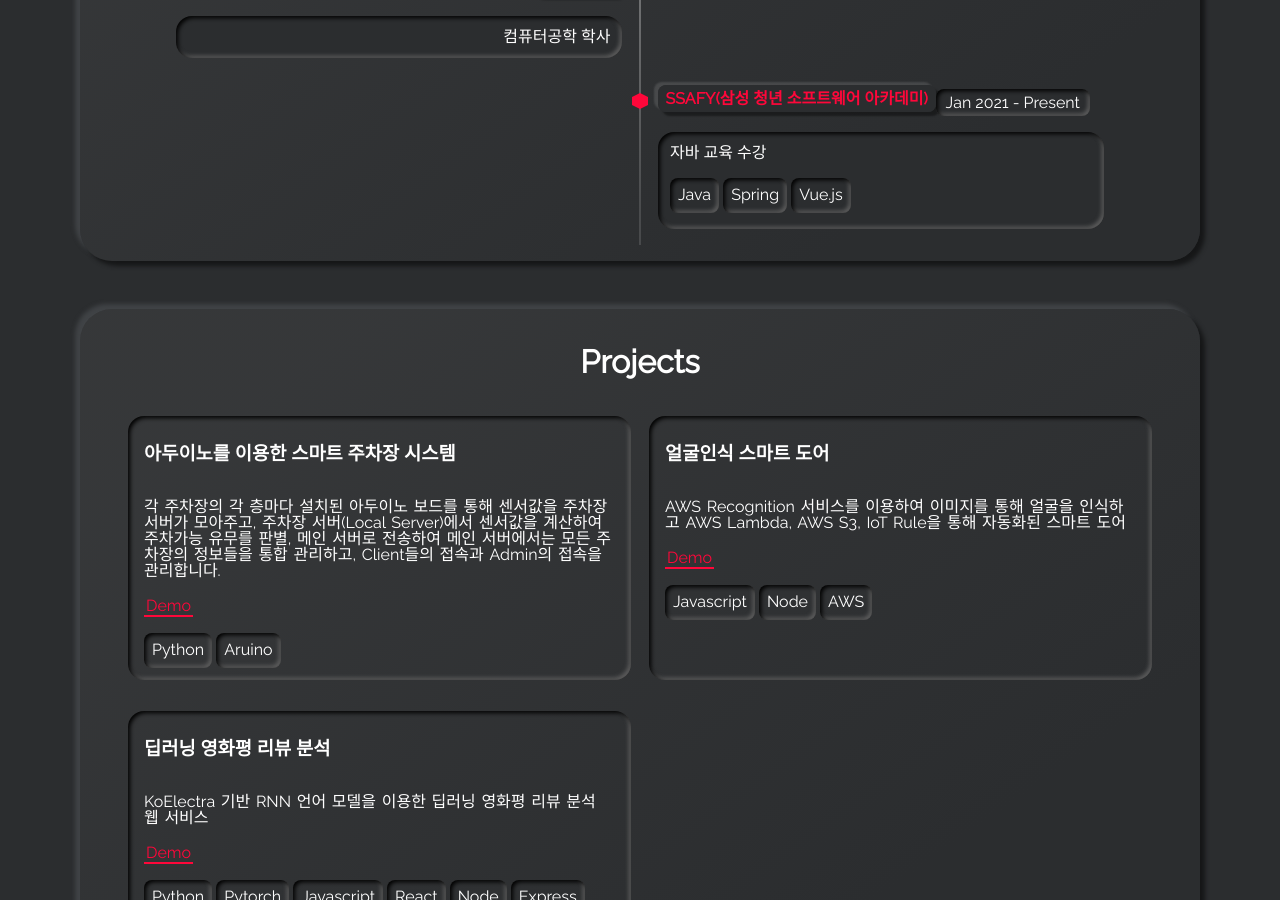
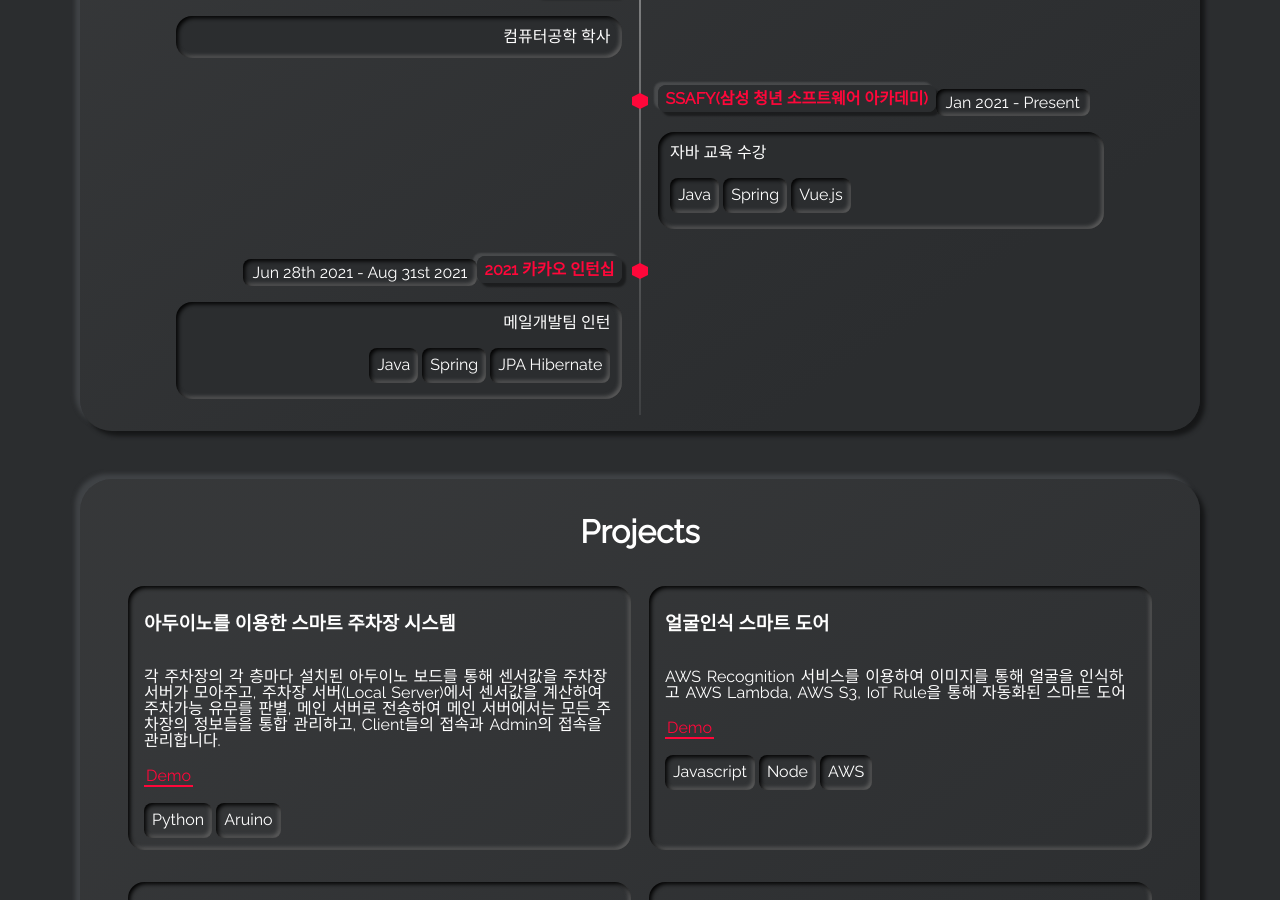
Before and after one commit to mario3316/mario3316.github.io, a Jekyll site: the page built from index.html, in a window 1280 px wide and 900 px high, scrolled down 1693 px. Built offline with Jekyll 4.4.1, drawn with Linux system fonts in a browser that asks for light colours; some of the changed text lies outside the part shown.

Commit message:
20210903 Update

```diff
--- a/_data/projects.yml
+++ b/_data/projects.yml
@@ -38,3 +38,22 @@
     - tag: React
     - tag: Node
     - tag: Express
+
+- name: 부동산 시세조회 웹 서비스 (SSAFY)
+  descr: "MVC 패턴을 이용하여 공공데이터 포털의 데이터를 기반으로 아파트, 주택별 매매/전,월세 거래 정보와 주택 정보 데이터를 관리하고, 고객에게 원하는 주택 정보를 검색할 수 있는 서비스"
+  demo: https://github.com/mario3316/HappyHouse
+  tags:
+    - tag: Java
+    - tag: Spring Boot
+    - tag: Mybatis
+    - tag: MySQL
+
+- name: RabbitMQ 모니터링 및 알림 시스템 (2021 카카오 인턴십)
+  descr: "멀티 트랜잭션 아키텍쳐에서 메시지큐들의 비정상적인 상황을 감지하기 위해 사용자가 각 메시지큐에 알림을 등록하고 비정상적인 상황이 발생했을 경우 카카오톡으로 실시간 알림을 받는 서비스"
+  tags:
+    - tag: Java
+    - tag: Spring Boot
+    - tag: JPA Hibernate
+    - tag: MySQL
+    - tag: Docker
+    - tag: Kubernetes
--- a/_data/timeline.yml
+++ b/_data/timeline.yml
@@ -43,3 +43,13 @@
     - tag: Spring
     - tag: Vue.js
   timeline-side: right
+
+- title: 2021 카카오 인턴십
+  title-url: https://careers.kakao.com/2021-intern
+  date: Jun 28th 2021 - Aug 31st 2021
+  subtitle: 메일개발팀 인턴
+  tags:
+    - tag: Java
+    - tag: Spring
+    - tag: JPA Hibernate
+  timeline-side: left
```
